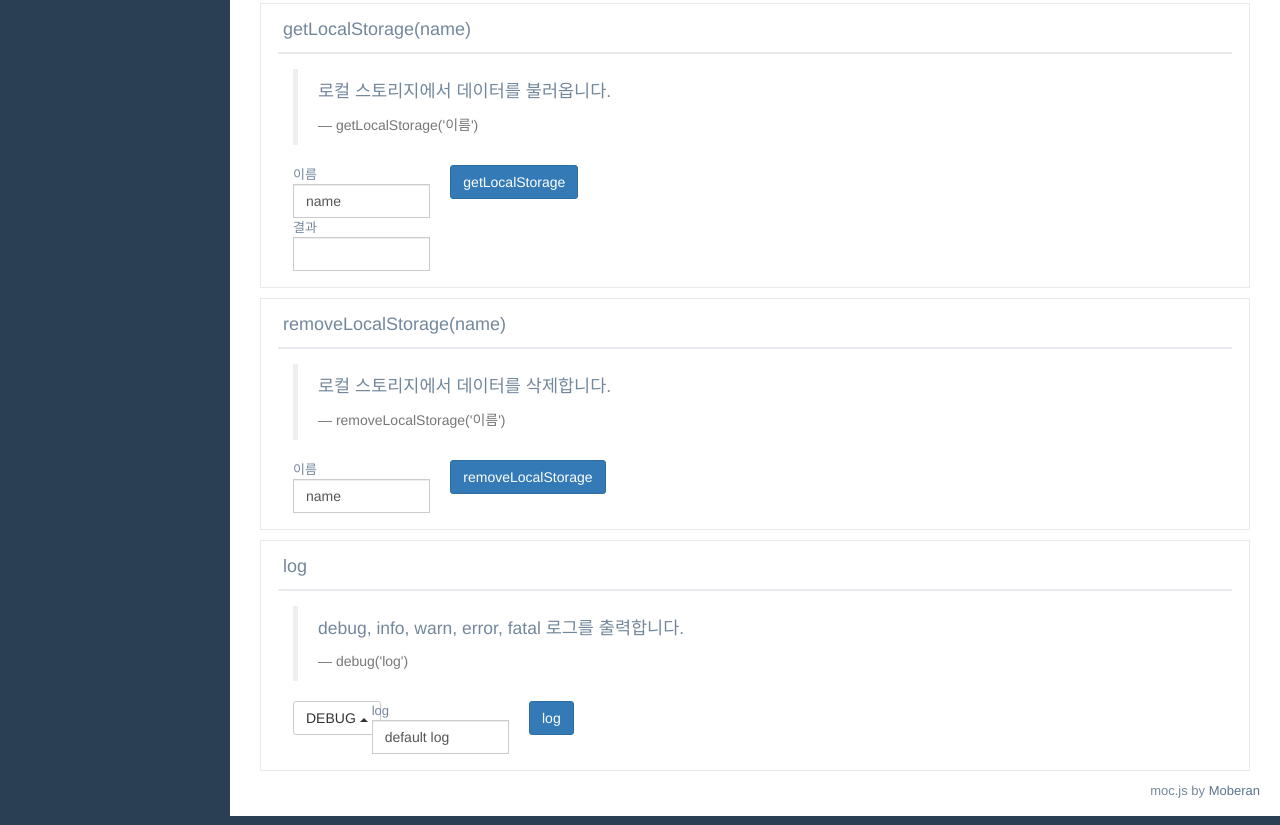
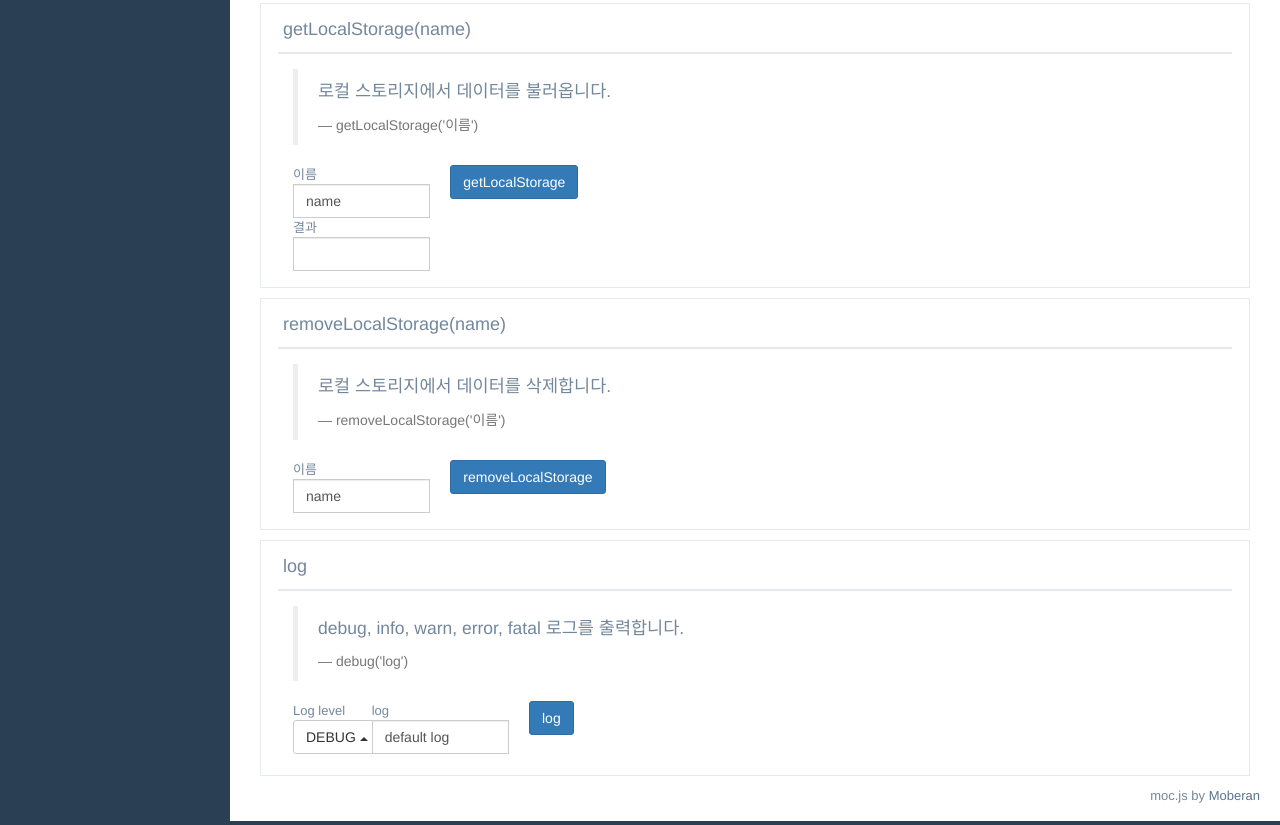
Before and after one commit to MoberanCompany/moc.js, a plain HTML site: page demo/util.html in a window 1280 px wide. Shown: the part 2152-2977 px from the top of the page. Drawn offline with Linux system fonts and the light colour scheme.

Commit message:
드랍다운 박스 디자인 변경

```diff
--- a/demo/util.html
+++ b/demo/util.html
@@ -395,6 +395,7 @@
                                 <div class="row">
                                     <div class="col-md-1">
                                         <div class="dropup">
+                                            Log level
                                           <button class="btn btn-default dropdown-toggle" type="button" id="log_level_text" data-toggle="dropdown" aria-haspopup="true" aria-expanded="false">
                                             DEBUG
                                             <span class="caret"></span>
```
